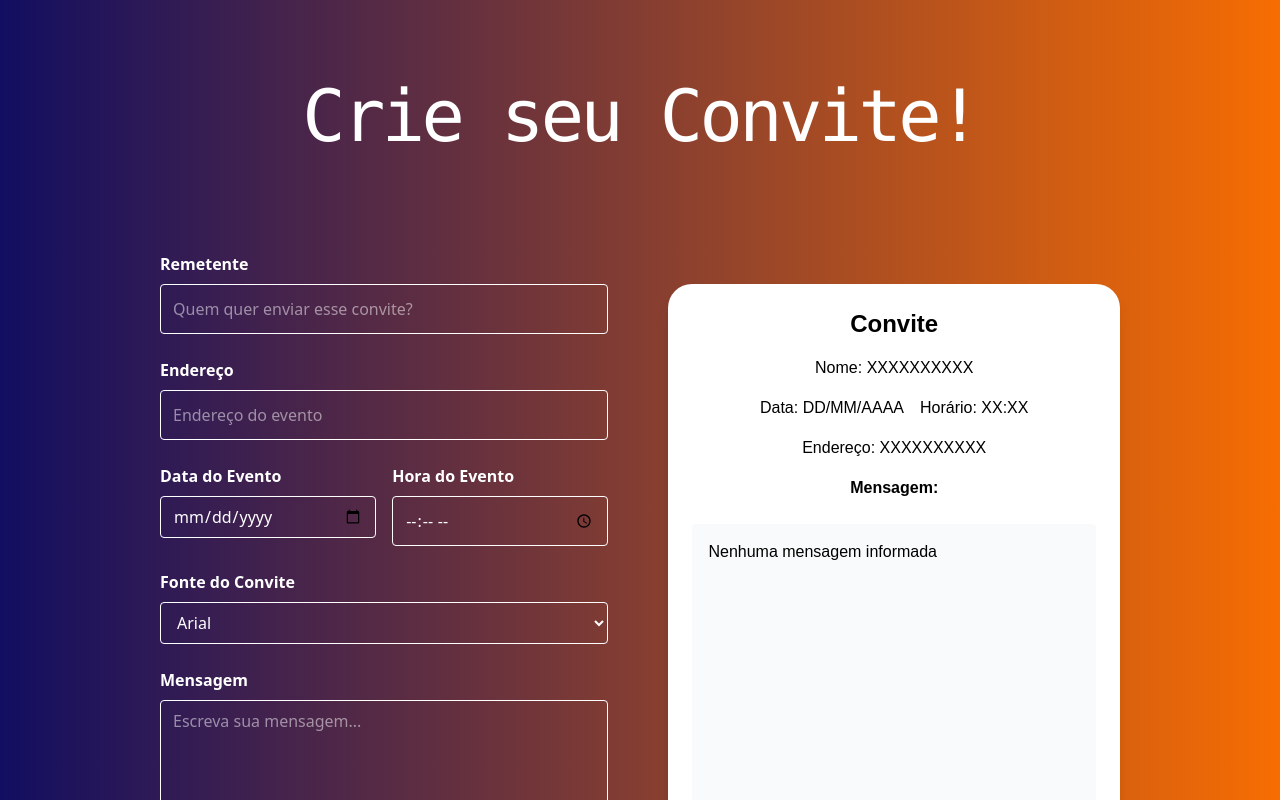
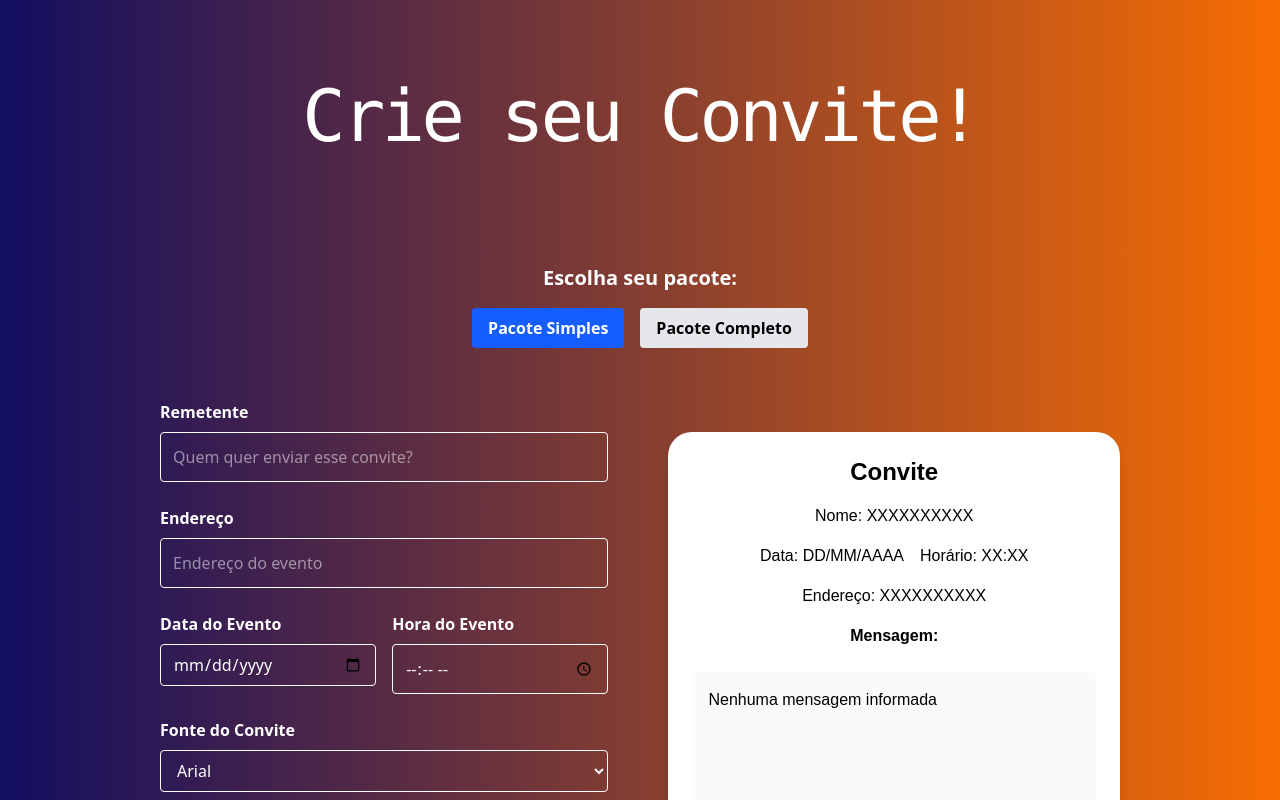
Before and after one commit to diegobbrito/personal-date, a React (Vite) app in the folder frontend/: page /makeyourinvite in a window 1280 px wide. Shown: the top 800 px of the page. Built offline with nearby package versions, Linux system fonts and the light colour scheme.

Commit message:
feat: added packageSelector buttons

```diff
--- /dev/null
+++ b/frontend/src/components/Buttons/PackageSelector.tsx
@@ -0,0 +1,29 @@
+import React from "react";
+
+interface PackageSelectorProps {
+  onSelectPackage: (packageType: 'simple' | 'complete') => void;
+  selectedPackage: 'simple' | 'complete';
+}
+
+const PackageSelector: React.FC<PackageSelectorProps> = ({ onSelectPackage, selectedPackage }) => {
+  return (
+    <div className="flex flex-col items-center py-8 gap-4">
+      <h2 className="text-xl font-bold text-white">Escolha seu pacote:</h2>
+      <div className="flex gap-4">
+        {['simple', 'complete'].map((type) => (
+          <button
+            key={type}
+            onClick={() => onSelectPackage(type as 'simple' | 'complete')}
+            className={`px-4 py-2 rounded font-bold ${
+              selectedPackage === type ? 'bg-blue-600 text-white' : 'bg-gray-200'
+            }`}
+          >
+            {type === 'simple' ? 'Pacote Simples' : 'Pacote Completo'}
+          </button>
+        ))}
+      </div>
+    </div>
+  );
+};
+
+export default PackageSelector;
--- a/frontend/src/pages/MakeYourInvite.tsx
+++ b/frontend/src/pages/MakeYourInvite.tsx
@@ -1,8 +1,9 @@
 import React, { useState } from "react";
-import InviteInputField from "../components/Fields/InviteInputField"
+import InviteInputField from "../components/Fields/InviteInputField";
 import InviteSelectField from "../components/Fields/InviteSelectField";
 import InviteTextAreaField from "../components/Fields/InviteTextAreaField";
 import InvitePreview from "../components/Preview/InvitePreview";
+import PackageSelector from "../components/Buttons/PackageSelector";
 
 interface InviteFormData {
   sender: string;
@@ -18,11 +19,17 @@ const fontOptions = [
   { value: "'Times New Roman', serif", label: "Times New Roman" },
   { value: "'Courier New', monospace", label: "Courier New" },
   { value: "'Georgia', serif", label: "Georgia" },
-  { value: "'Palatino Linotype', 'Book Antiqua', Palatino, serif", label: "Palatino" },
+  {
+    value: "'Palatino Linotype', 'Book Antiqua', Palatino, serif",
+    label: "Palatino",
+  },
   { value: "'Brush Script MT', cursive", label: "Brush Script" },
 ];
 
 const MakeYourInvite: React.FC = () => {
+  const [selectedPackage, setSelectedPackage] = useState<"simple" | "complete">(
+    "simple"
+  );
   const [formData, setFormData] = useState<InviteFormData>({
     sender: "",
     eventDate: "",
@@ -32,7 +39,11 @@ const MakeYourInvite: React.FC = () => {
     fontFamily: "Arial, sans-serif",
   });
 
-  const handleChange = (e: React.ChangeEvent<HTMLInputElement | HTMLTextAreaElement | HTMLSelectElement>) => {
+  const handleChange = (
+    e: React.ChangeEvent<
+      HTMLInputElement | HTMLTextAreaElement | HTMLSelectElement
+    >
+  ) => {
     const { name, value } = e.target;
 
     if (name === "eventDate") {
@@ -46,11 +57,16 @@ const MakeYourInvite: React.FC = () => {
         return;
       }
 
-      const formattedDate = day && month && year ? `${day}/${month}/${year}` : "XX/XX/XXXX";
-      setFormData(prev => ({ ...prev, [name]: formattedDate }));
+      const formattedDate =
+        day && month && year ? `${day}/${month}/${year}` : "XX/XX/XXXX";
+      setFormData((prev) => ({ ...prev, [name]: formattedDate }));
     } else {
-      setFormData(prev => ({ ...prev, [name]: value }));
+      setFormData((prev) => ({ ...prev, [name]: value }));
     }
+  };
+
+  const handleSelectPackage = (packageType: "simple" | "complete") => {
+    setSelectedPackage(packageType);
   };
 
   const handleSubmit = (e: React.FormEvent) => {
@@ -65,6 +81,11 @@ const MakeYourInvite: React.FC = () => {
           Crie seu Convite!
         </h1>
       </div>
+
+      <PackageSelector
+        onSelectPackage={handleSelectPackage}
+        selectedPackage={selectedPackage}
+      />
 
       <div className="flex flex-col items-center py-5 px-4 sm:px-6 md:px-8 w-full max-w-screen-lg mx-auto lg:flex-row">
         <div className="w-full lg:w-1/2 max-w-lg">
@@ -89,7 +110,10 @@ const MakeYourInvite: React.FC = () => {
 
             <div className="grid grid-cols-1 md:grid-cols-2 gap-4">
               <div>
-                <label className="block text-white font-bold mb-2" htmlFor="eventDate">
+                <label
+                  className="block text-white font-bold mb-2"
+                  htmlFor="eventDate"
+                >
                   Data do Evento
                 </label>
                 <input
```
